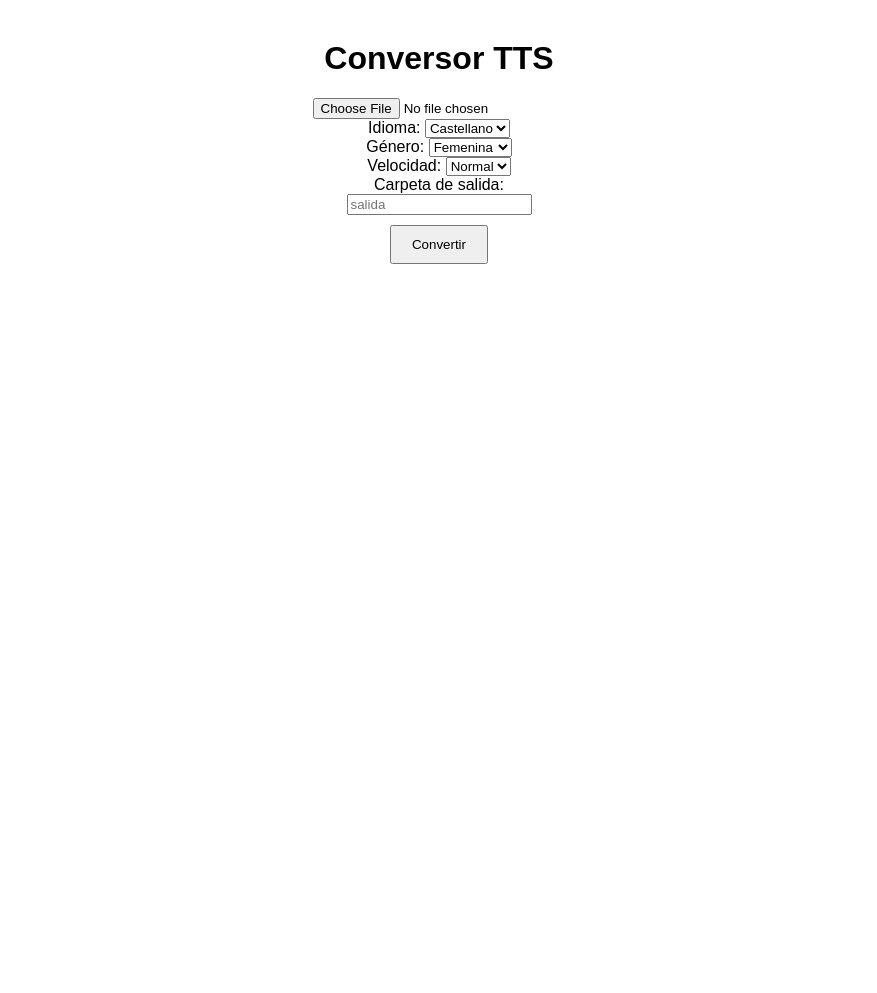
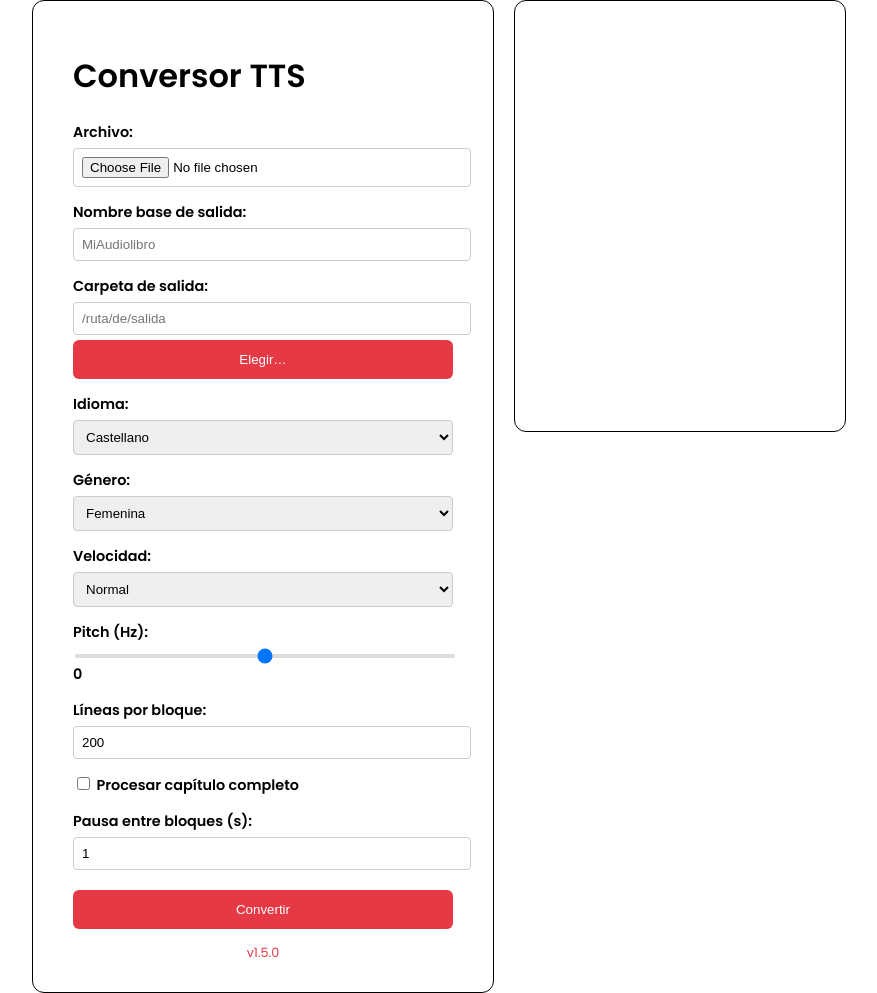
Before and after one commit to webtense/TTS-converte-Pro, a Flask app: page / in a window 1280 px wide. Shown: the whole page, without its empty margins (201-1078 px from the left). Before the commit the page ends 264 px from the top, so only its background shows below. Run offline with Flask 2, Linux system fonts and the light colour scheme; data that the repository does not hold is empty.

Commit message:
feat: allow output directory selection and resume beep

```diff
--- a/app.py
+++ b/app.py
@@ -1,11 +1,20 @@
 import asyncio
 import os
 from pathlib import Path
-from flask import Flask, render_template, request
+import time
+from flask import Flask, Response, render_template, request
 from werkzeug.utils import secure_filename
 
-from tts import read_txt, read_docx, read_doc, synthesize_book
+from tts import (
+    DEFAULT_CHUNK_DELAY,
+    DEFAULT_CHUNK_LINES,
+    read_docx,
+    read_txt,
+    synthesize_book,
+)
 
+APP_VERSION = "1.5.0"
+__version__ = APP_VERSION
 app = Flask(__name__)
 
 VOICE_MAP = {
@@ -19,48 +28,89 @@ VOICE_MAP = {
     },
 }
 
-SPEED_MAP = {"lenta": "-25%", "normal": "0%", "rapida": "+25%"}
+SPEED_MAP = {"lenta": "-25%", "normal": "+0%", "rapida": "+25%"}
+
+LOG: list[str] = []
+
+
+def add_log(msg: str) -> None:
+    LOG.append(msg)
 
 
 @app.route("/")
 def index():
-    return render_template("index.html")
+    return render_template("index.html", version=APP_VERSION)
 
 
 @app.route("/convert", methods=["POST"])
 def convert():
+    LOG.clear()
+    add_log("Inicio de conversión")
     file = request.files["archivo"]
     idioma = request.form.get("idioma")
     genero = request.form.get("genero")
     velocidad = request.form.get("velocidad")
-    carpeta = request.form.get("carpeta") or "salida"
-
-    book_name = Path(file.filename).stem
+    pitch_val = request.form.get("pitch", type=int) or 0
+    pitch = f"{pitch_val:+d}Hz"
+    lineas = request.form.get("lineas", type=int) or DEFAULT_CHUNK_LINES
+    pausa = request.form.get("pausa", type=float) or DEFAULT_CHUNK_DELAY
+    nombre = request.form.get("nombre") or Path(file.filename).stem
+    book_name = secure_filename(nombre)
     filename = secure_filename(file.filename)
-    upload_path = os.path.join("uploads", filename)
-    os.makedirs("uploads", exist_ok=True)
+    salida = request.form.get("salida") or "outputs"
+    project_dir = os.path.join(salida, book_name)
+    os.makedirs(project_dir, exist_ok=True)
+    upload_path = os.path.join(project_dir, filename)
     file.save(upload_path)
+    output_dir = project_dir
 
     if filename.lower().endswith(".txt"):
         text = read_txt(upload_path)
     elif filename.lower().endswith(".docx"):
         text = read_docx(upload_path)
-    elif filename.lower().endswith(".doc"):
-        text = read_doc(upload_path)
     else:
         return "Formato no soportado", 400
 
     voice = VOICE_MAP.get(idioma, VOICE_MAP["castellano"])[genero]
-    rate = SPEED_MAP.get(velocidad, "0%")
+    rate = SPEED_MAP.get(velocidad, "+0%")
 
     loop = asyncio.new_event_loop()
     asyncio.set_event_loop(loop)
     files = loop.run_until_complete(
-        synthesize_book(text, voice, rate, carpeta, book_name)
+        synthesize_book(
+            text,
+            voice,
+            rate,
+            output_dir,
+            book_name,
+            chunk_lines=lineas,
+            chunk_delay=pausa,
+            pitch=pitch,
+            log_callback=add_log,
+        )
     )
     loop.close()
 
-    return render_template("exito.html", archivos=files, carpeta=carpeta)
+    display_files = [os.path.basename(f) for f in files]
+    return render_template(
+        "exito.html",
+        archivos=display_files,
+        destino=output_dir,
+        version=APP_VERSION,
+    )
+
+
+@app.route("/logs")
+def logs():
+    def stream():
+        last = 0
+        while True:
+            if last < len(LOG):
+                data = LOG[last]
+                last += 1
+                yield f"data: {data}\n\n"
+            time.sleep(0.5)
+    return Response(stream(), mimetype="text/event-stream")
 
 
 if __name__ == "__main__":
--- a/requirements.txt
+++ b/requirements.txt
@@ -2,4 +2,3 @@ Flask>=2.2
 python-docx>=0.8
 edge-tts>=6.1
 pydub>=0.25
-textract>=1.6
--- a/static/styles.css
+++ b/static/styles.css
@@ -1,17 +1,114 @@
+@import url('https://fonts.googleapis.com/css2?family=Poppins:wght@400;600&display=swap');
+
 body {
-  font-family: Arial, sans-serif;
-  text-align: center;
-  margin: 40px;
+  font-family: 'Poppins', sans-serif;
+  background: #fff;
+  color: #000;
+  display: flex;
+  justify-content: center;
+  align-items: center;
+  min-height: 100vh;
+  margin: 0;
 }
 
-form {
-  margin: 0 auto;
-  width: 300px;
+.main {
+  display: flex;
+  gap: 20px;
+  align-items: flex-start;
 }
 
-button {
-  padding: 10px 20px;
-  margin-top: 10px;
+.card {
+  background: #fff;
+  padding: 30px 40px;
+  border-radius: 12px;
+  border: 1px solid #000;
+  width: 380px;
+}
+
+label {
+  display: block;
+  margin-top: 15px;
+  text-align: left;
+  font-weight: 600;
+  font-size: 0.9rem;
+}
+
+input[type=file],
+input[type=number],
+input[type=text],
+select {
+  width: 100%;
+  padding: 8px;
+  margin-top: 5px;
+  border: 1px solid #ccc;
+  border-radius: 4px;
+}
+
+input[type=range] {
+  width: 100%;
+}
+
+input[type=range]::-webkit-slider-thumb {
+  appearance: none;
+  background: #e63946;
+  width: 16px;
+  height: 16px;
+  border-radius: 50%;
+  cursor: pointer;
+  margin-top: -6px;
+}
+
+input[type=range]::-webkit-slider-runnable-track {
+  background: #ddd;
+  height: 4px;
+  border-radius: 4px;
+}
+
+input[type=range]::-moz-range-thumb {
+  background: #e63946;
+  border: none;
+  width: 16px;
+  height: 16px;
+  border-radius: 50%;
+  cursor: pointer;
+}
+
+input[type=range]::-moz-range-track {
+  background: #ddd;
+  height: 4px;
+  border-radius: 4px;
+}
+
+button,
+.btn {
+  width: 100%;
+  padding: 12px;
+  margin-top: 20px;
+  background: #e63946;
+  color: #fff;
+  border: none;
+  border-radius: 6px;
+  cursor: pointer;
+  text-decoration: none;
+  display: inline-block;
+  text-align: center;
+  transition: background 0.2s ease-in-out;
+}
+
+button:hover,
+.btn:hover {
+  background: #ba1b1d;
+}
+
+
+.log-panel {
+  width: 300px;
+  height: 400px;
+  border: 1px solid #000;
+  border-radius: 12px;
+  padding: 15px;
+  overflow-y: auto;
+  background: #fff;
 }
 
 #progress-container {
@@ -19,14 +116,39 @@ button {
   background: #eee;
   height: 20px;
   margin-top: 20px;
+  border-radius: 10px;
+  overflow: hidden;
 }
 
 #progress-bar {
   height: 100%;
   width: 0;
-  background: #4caf50;
+  background: #e63946;
+  transition: width 0.2s;
+}
+
+#timer {
+  margin-top: 10px;
+  font-weight: 600;
+  text-align: center;
+}
+
+#choose-dir {
+  margin-top: 5px;
 }
 
 .hidden {
   display: none;
 }
+
+ul {
+  text-align: left;
+  padding-left: 20px;
+}
+
+.version {
+  margin-top: 15px;
+  font-size: 0.8rem;
+  color: #e63946;
+  text-align: center;
+}
--- a/templates/exito.html
+++ b/templates/exito.html
@@ -6,12 +6,16 @@
   <link rel="stylesheet" href="{{ url_for('static', filename='styles.css') }}">
 </head>
 <body>
+  <div class="card">
     <h1>Conversión finalizada</h1>
-  <p>Archivos guardados en {{ carpeta }}</p>
+    <p>Archivos generados en: <code>{{ destino }}</code></p>
     <ul>
     {% for archivo in archivos %}
       <li>{{ archivo }}</li>
     {% endfor %}
     </ul>
+    <a href="/" class="btn">Volver</a>
+  </div>
+  <footer class="version">v{{ version }}</footer>
 </body>
 </html>
--- a/templates/index.html
+++ b/templates/index.html
@@ -6,43 +6,112 @@
   <link rel="stylesheet" href="{{ url_for('static', filename='styles.css') }}">
 </head>
 <body>
+  <div class="main">
+    <div class="card">
     <h1>Conversor TTS</h1>
       <form id="convert-form" enctype="multipart/form-data">
-    <input type="file" name="archivo" required><br>
-    <label>Idioma:</label>
+      <label>Archivo:
+        <input type="file" name="archivo" id="archivo" required>
+      </label>
+      <label>Nombre base de salida:
+        <input type="text" name="nombre" id="nombre" placeholder="MiAudiolibro">
+      </label>
+      <label>Carpeta de salida:
+        <input type="text" name="salida" id="salida" placeholder="/ruta/de/salida">
+        <button type="button" id="choose-dir">Elegir…</button>
+        <input type="file" id="dir-picker" webkitdirectory style="display:none">
+      </label>
+      <label>Idioma:
         <select name="idioma">
           <option value="castellano">Castellano</option>
           <option value="catalan">Catalán</option>
-    </select><br>
-    <label>Género:</label>
+        </select>
+      </label>
+      <label>Género:
         <select name="genero">
           <option value="femenina">Femenina</option>
           <option value="masculina">Masculina</option>
-    </select><br>
-    <label>Velocidad:</label>
+        </select>
+      </label>
+      <label>Velocidad:
         <select name="velocidad">
           <option value="lenta">Lenta</option>
           <option value="normal" selected>Normal</option>
           <option value="rapida">Rápida</option>
-    </select><br>
-    <label>Carpeta de salida:</label>
-    <input type="text" name="carpeta" placeholder="salida"><br>
-    <button type="submit">Convertir</button>
+        </select>
+      </label>
+      <label>Pitch (Hz):
+        <input type="range" name="pitch" id="pitch" min="-20" max="20" value="0">
+        <span id="pitch-val">0</span>
+      </label>
+      <label>Líneas por bloque:
+        <input type="number" name="lineas" value="200" min="1" id="lineas">
+      </label>
+      <label class="toggle">
+        <input type="checkbox" id="sin-bloques"> Procesar capítulo completo
+      </label>
+        <label>Pausa entre bloques (s):
+          <input type="number" step="0.1" name="pausa" value="1">
+        </label>
+        <button type="submit" class="btn">Convertir</button>
       </form>
+      <footer class="version">v{{ version }}</footer>
       <div id="progress-container" class="hidden">
         <div id="progress-bar"></div>
       </div>
+      <div id="timer" class="hidden"></div>
+    </div>
+    <div id="log-panel" class="log-panel"></div>
+  </div>
   <script>
   const form = document.getElementById('convert-form');
+  const fileInput = document.getElementById('archivo');
+  const nombreInput = document.getElementById('nombre');
+    const pitch = document.getElementById('pitch');
+    const pitchVal = document.getElementById('pitch-val');
+    pitch.addEventListener('input', ()=>{ pitchVal.textContent = pitch.value; });
+  const lineasInput = document.getElementById('lineas');
+  const sinBloques = document.getElementById('sin-bloques');
+  const dirPicker = document.getElementById('dir-picker');
+  const chooseDir = document.getElementById('choose-dir');
+  const salidaInput = document.getElementById('salida');
+
+  chooseDir.addEventListener('click', () => dirPicker.click());
+  dirPicker.addEventListener('change', () => {
+    const file = dirPicker.files[0];
+    if(file){
+      const full = file.path || file.webkitRelativePath;
+      const dir = full.replace(/[^\\\/]*$/, '');
+      salidaInput.value = dir;
+    }
+  });
+  sinBloques.addEventListener('change', ()=>{
+    lineasInput.disabled = sinBloques.checked;
+    if(sinBloques.checked){ lineasInput.value = 0; }
+  });
+  fileInput.addEventListener('change', ()=>{
+    const name = fileInput.files[0]?.name.replace(/\.[^/.]+$/, '') || '';
+    nombreInput.value = name;
+  });
+
   form.addEventListener('submit', async (e)=>{
     e.preventDefault();
     const data = new FormData(form);
-    const file = form.querySelector('input[type=file]').files[0];
+    const file = fileInput.files[0];
     const est = Math.max(5, file.size / 50000); // segundos estimados
     const bar = document.getElementById('progress-bar');
     const container = document.getElementById('progress-container');
+    const timerEl = document.getElementById('timer');
     container.classList.remove('hidden');
+    timerEl.classList.remove('hidden');
     let start = Date.now();
+    let remaining = est;
+    timerEl.textContent = `Tiempo restante: ${Math.ceil(remaining)}s`;
+    const interval = setInterval(()=>{
+      remaining -= 1;
+      timerEl.textContent = `Tiempo restante: ${Math.max(0, Math.ceil(remaining))}s`;
+      if(remaining <= 0) clearInterval(interval);
+    },1000);
     const duration = est * 1000;
     function animate(){
       const now = Date.now();
@@ -57,6 +126,26 @@
     document.write(html);
     document.close();
   });
+
+  const logPanel = document.getElementById('log-panel');
+  const evtSource = new EventSource('/logs');
+  function beep(){
+    const ctx = new (window.AudioContext || window.webkitAudioContext)();
+    const osc = ctx.createOscillator();
+    osc.type = 'sine';
+    osc.frequency.value = 1000;
+    osc.connect(ctx.destination);
+    osc.start();
+    osc.stop(ctx.currentTime + 0.2);
+  }
+
+  evtSource.onmessage = (e) => {
+    if(e.data === 'BEEP'){ beep(); return; }
+    const p = document.createElement('p');
+    p.textContent = e.data;
+    logPanel.appendChild(p);
+    logPanel.scrollTop = logPanel.scrollHeight;
+  };
   </script>
 </body>
 </html>
```
Also changed, not shown: tts.py (+84 -17 lines), README.md, 2 other files. Lines whose indentation alone changed are shown as unchanged.
